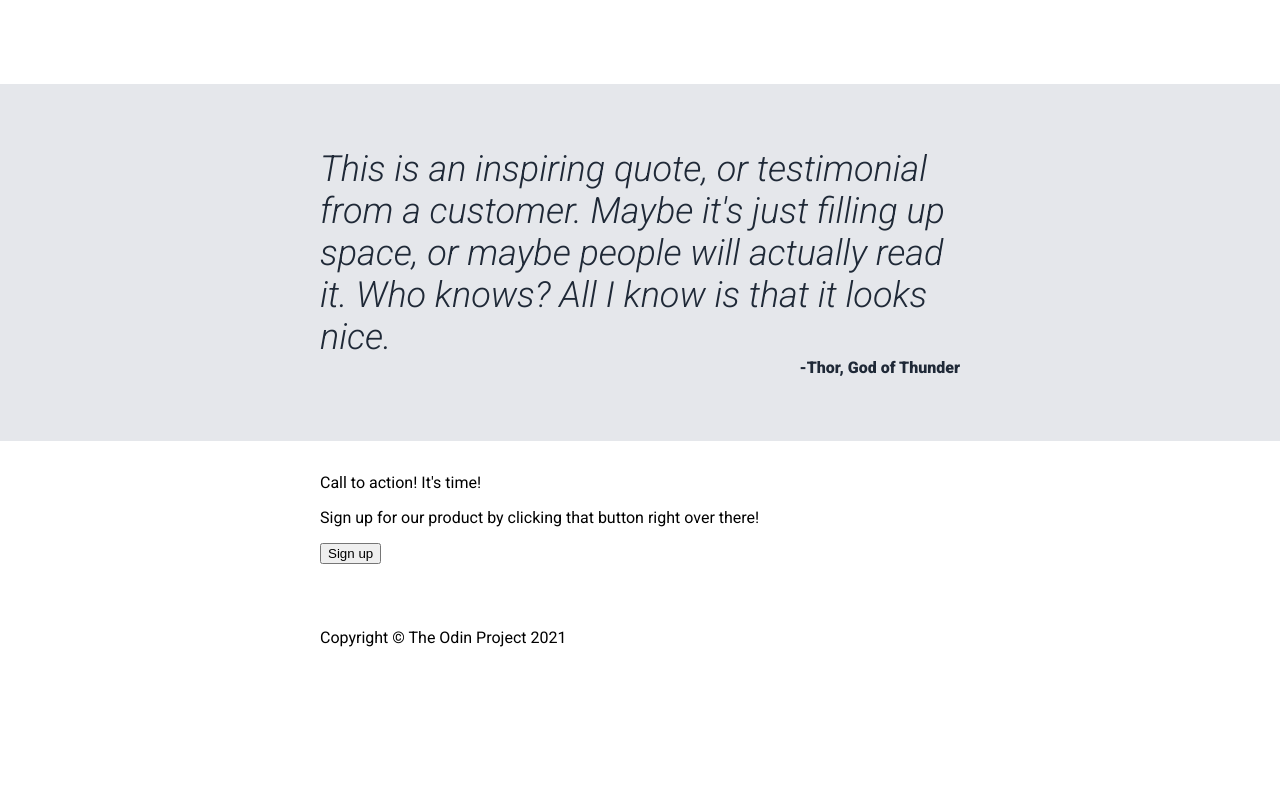
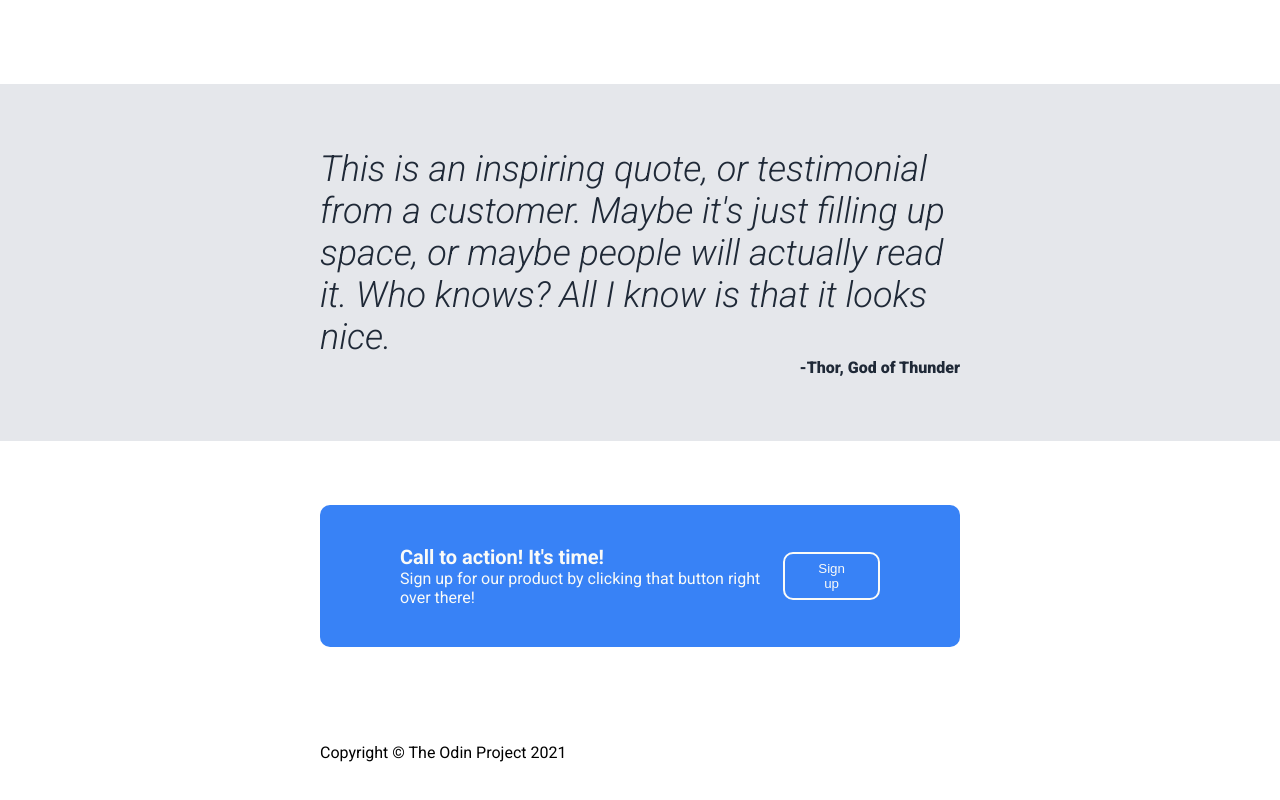
Before and after one commit to rladue/landing-page-lesson, a plain HTML site: page index.html in a window 1280 px wide. Shown: the part 1031-1831 px from the top of the page. Before the commit the page ends 1726 px from the top, so only its background shows below. Drawn offline with Linux system fonts and the light colour scheme.

Commit message:
Update bottom-content
- updated bottom-content to match solution

```diff
--- a/index.html
+++ b/index.html
@@ -57,7 +57,7 @@
     <div class="bottom-content">
         <div class="container">
             <div class="text">
-                <p>Call to action! It's time!</p>
+                <h1>Call to action! It's time!</h1>
                 <p>Sign up for our product by clicking that button right over there!</p>
             </div>
             <button class="signup" type="submit">Sign up</button>
--- a/styles.css
+++ b/styles.css
@@ -154,3 +154,44 @@ ul {
     padding: 0;
     margin-left: auto;
 }
+
+.bottom-content {
+    background-color: white;
+    padding-top: 64px;
+    padding-bottom: 64px;
+    display: flex;
+    justify-content: center;
+    align-items: center;
+}
+
+.bottom-content .container {
+    display: flex;
+    width: 100%;
+    height: 100%;
+    padding: 40px 80px;
+    background-color: #3882F6;
+    border-radius: 10px;
+    color: #f9faf8;
+    justify-content: space-between;
+    margin: 0;
+    align-items: center;
+}
+
+.bottom-content h1 {
+    font-size: 20px;
+    font-weight: bolder;
+}
+
+.bottom-content p {
+    margin: 0;
+
+}
+
+.bottom-content .signup {
+    background-color: #3882F6;
+    border: 2px solid #f9faf8;
+    color: #f9faf8;
+    border-radius: 10px;
+    margin: 0;
+    padding: 0.5em 2em;
+}
```
